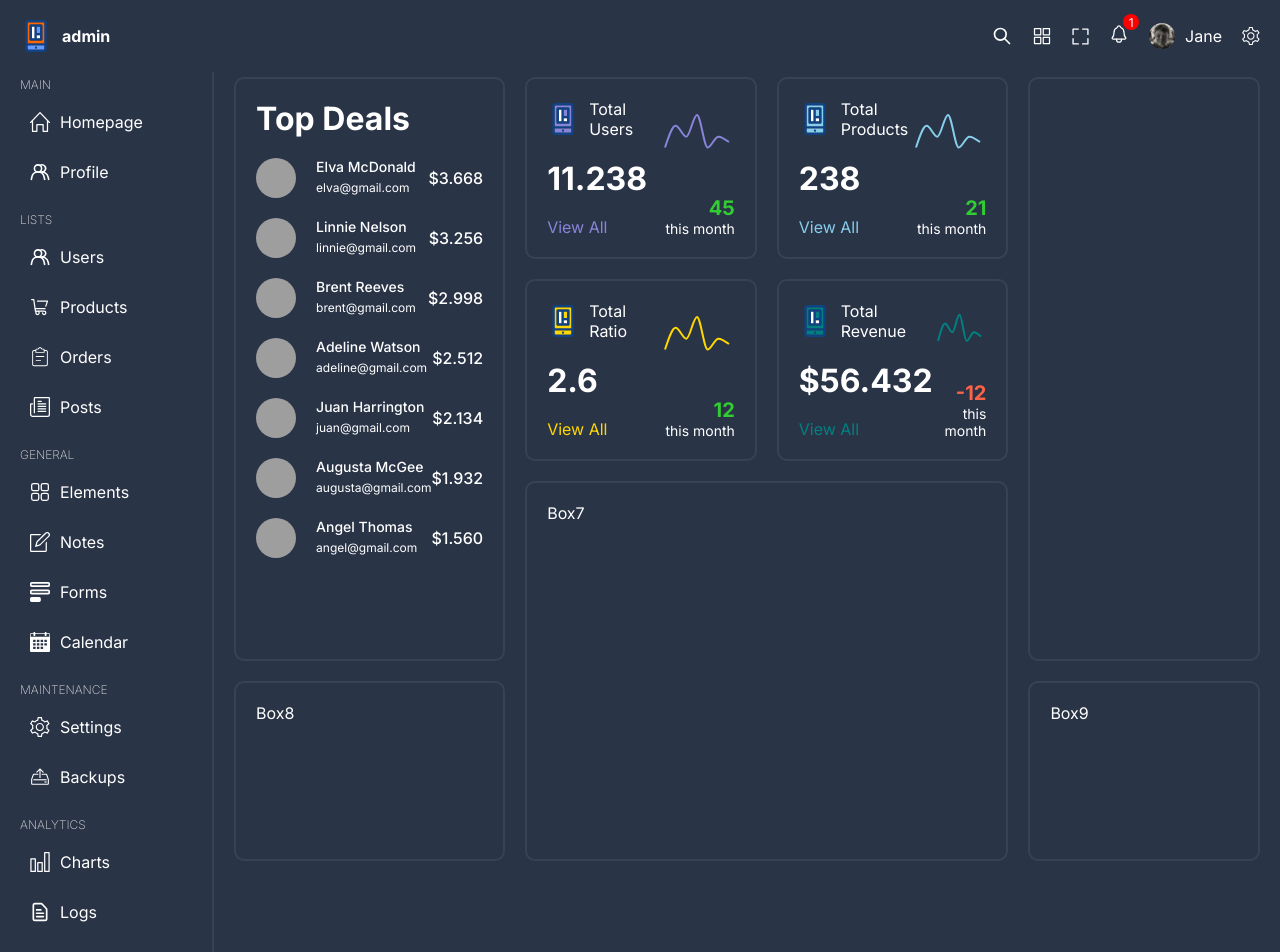
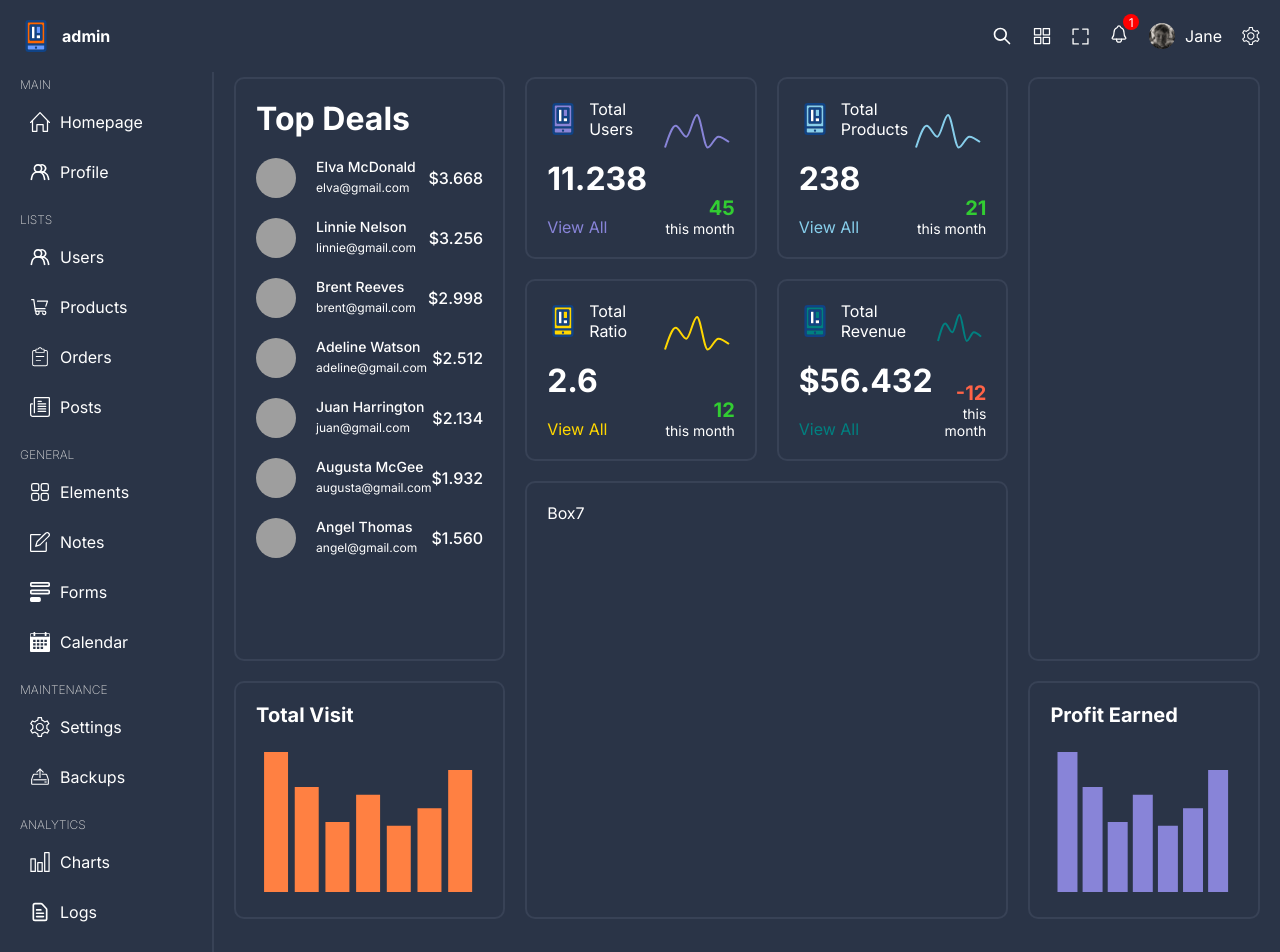
Before and after one commit to Dulatto/react-admin-panel, a React (Vite) app: page / in a window 1280 px wide. Shown: the top 952 px of the page. Built offline with nearby package versions, Linux system fonts and the light colour scheme; grey boxes are pictures that could not be loaded.

Commit message:
bar charts

```diff
--- /dev/null
+++ b/src/components/barChartBox/BarChartBox.tsx
@@ -0,0 +1,32 @@
+import { Bar, BarChart, ResponsiveContainer, Tooltip } from 'recharts';
+import './barChartBox.scss';
+
+type Props = {
+    title: string;
+    color: string;
+    dataKey: string;
+    chartData: object[];
+};
+
+export const BarChartBox = (props: Props) => {
+    return (
+        <div className="barChartBox">
+            <h1>{props.title}</h1>
+            <div className="chart">
+                <ResponsiveContainer width="99%" height={150}>
+                    <BarChart data={props.chartData}>
+                        <Tooltip
+                            contentStyle={{
+                                background: '#2a3447',
+                                borderRadius: '5px',
+                            }}
+                            labelStyle={{ display: 'none' }}
+                            cursor={{ fill: 'none' }}
+                        />
+                        <Bar dataKey={props.dataKey} fill={props.color} />
+                    </BarChart>
+                </ResponsiveContainer>
+            </div>
+        </div>
+    );
+};
--- /dev/null
+++ b/src/components/barChartBox/barChartBox.scss
@@ -0,0 +1,9 @@
+.barChartBox {
+    width: 100%;
+    height: 100%;
+
+    h1 {
+        font-size: 20px;
+        margin-bottom: 20px;
+    }
+}
--- a/src/pages/home/Home.tsx
+++ b/src/pages/home/Home.tsx
@@ -1,6 +1,9 @@
+import { BarChartBox } from '../../components/barChartBox/BarChartBox';
 import { ChartBox } from '../../components/chartBox/ChartBox';
 import { TopBox } from '../../components/topBox/TopBox';
 import {
+    barChartBoxRevenue,
+    barChartBoxVisit,
     chartBoxConversion,
     chartBoxProduct,
     chartBoxRevenue,
@@ -28,8 +31,12 @@
                 <ChartBox {...chartBoxRevenue} />
             </div>
             <div className="box box7">Box7</div>
-            <div className="box box8">Box8</div>
-            <div className="box box8">Box9</div>
+            <div className="box box8">
+                <BarChartBox {...barChartBoxVisit} />
+            </div>
+            <div className="box box9">
+                <BarChartBox {...barChartBoxRevenue} />
+            </div>
         </div>
     );
 };
```
